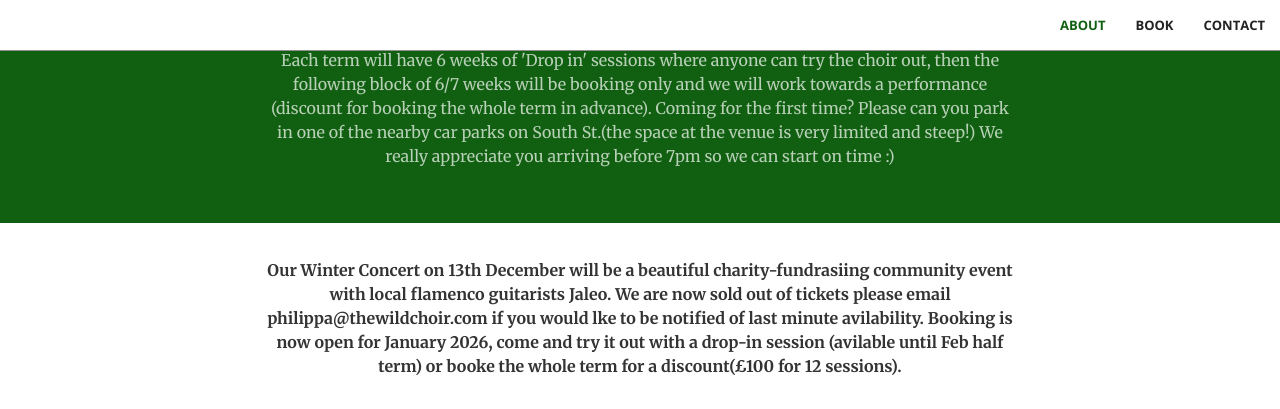
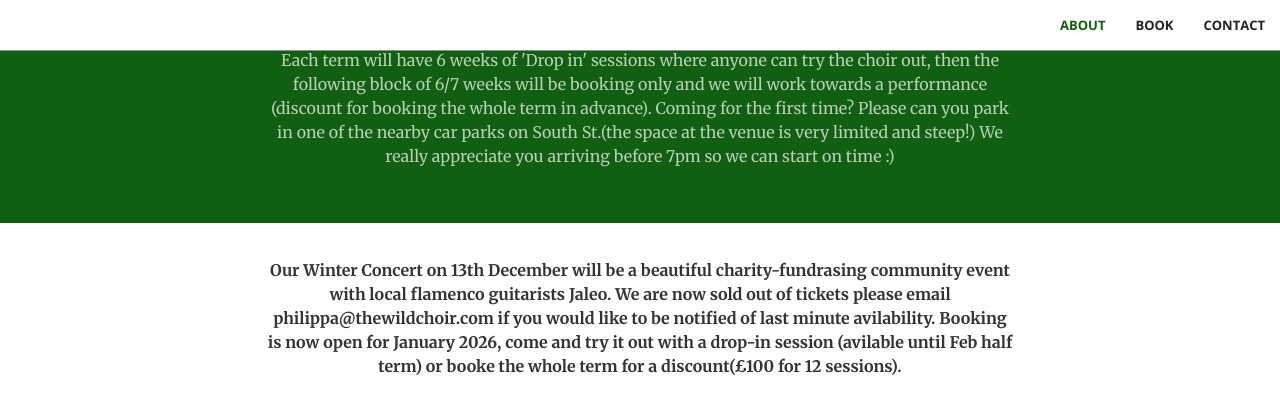
Before and after one commit to thewildchoir/thewildchoir-website, a Jekyll site: the page built from index.html, in a window 1280 px wide and 900 px high, scrolled down 1095 px, cut to the strip 0-409 px from the top of the window. Built offline with Jekyll 4.4.1, drawn with Linux system fonts in a browser that asks for light colours.

Commit message:
Update booking.html

```diff
--- a/_includes/booking.html
+++ b/_includes/booking.html
@@ -2,7 +2,7 @@
     <div class="container">
        <div class="row">
             <div class="col-lg-8 col-lg-offset-2 text-center">
-                <p class="text-book"><b> Our Winter Concert on 13th December will be a beautiful charity-fundrasiing community event with local flamenco guitarists Jaleo. We are now sold out of tickets please email philippa@thewildchoir.com if you would lke to be notified of last minute avilability. Booking is now open for January 2026, come and try it out with a drop-in session (avilable until Feb half term) or booke the whole term for a discount(£100 for 12 sessions).
+                <p class="text-book"><b> Our Winter Concert on 13th December will be a beautiful charity-fundrasing community event with local flamenco guitarists Jaleo. We are now sold out of tickets please email philippa@thewildchoir.com if you would like to be notified of last minute avilability. Booking is now open for January 2026, come and try it out with a drop-in session (avilable until Feb half term) or booke the whole term for a discount(£100 for 12 sessions).
                     </p>
 <script async
   src="https://js.stripe.com/v3/buy-button.js">
```
